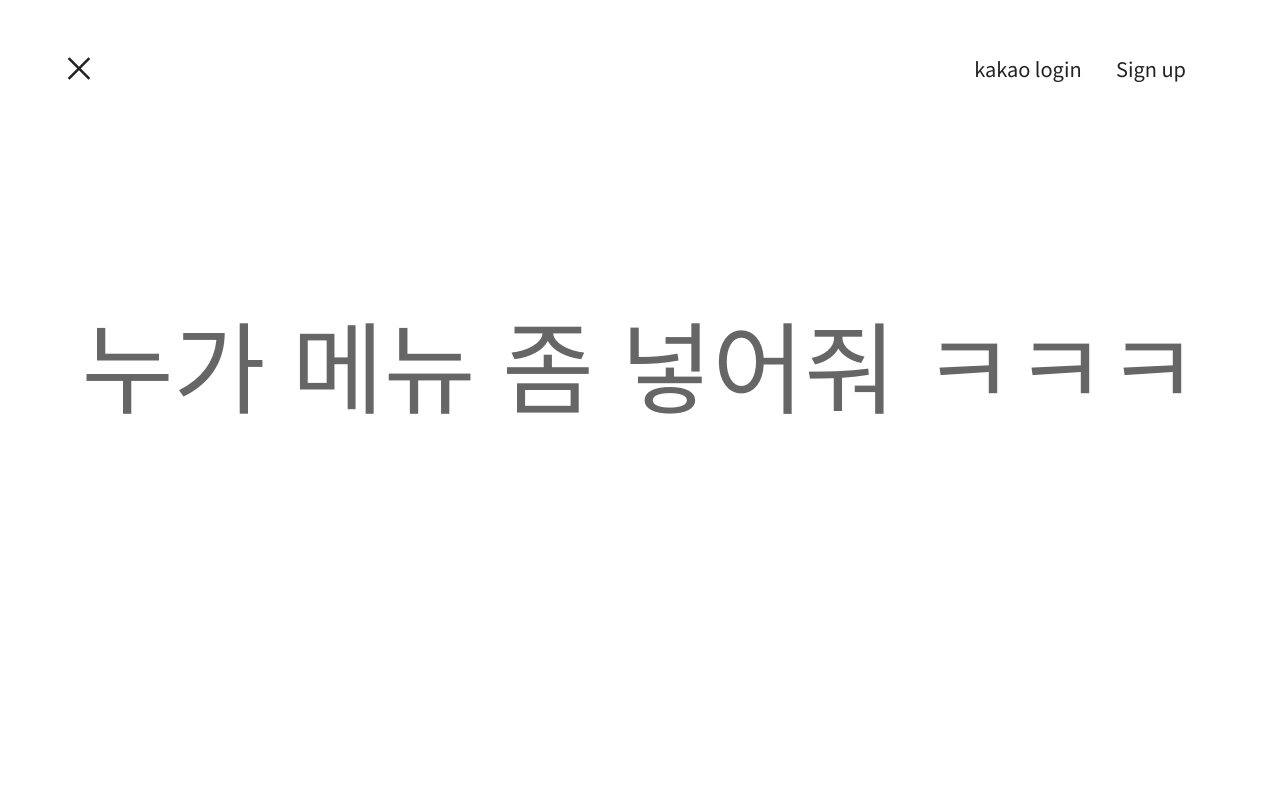
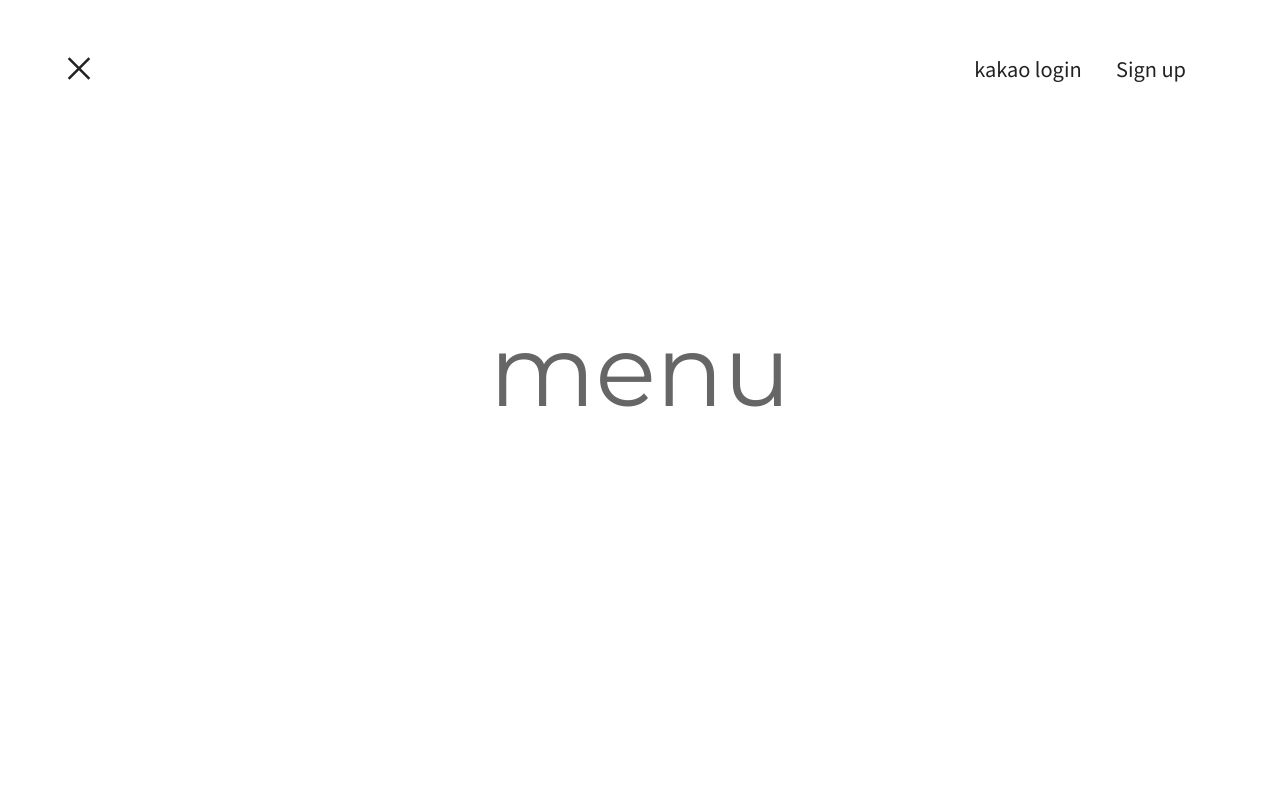
Before and after one commit to uiux1984/uiux1984.github.io, a plain HTML site: page minimal/index.html in a window 1280 px wide. Both pictures are taken after a click on the element 79 px from the left and 66 px from the top of the page. Shown: the top 799 px of the page. Drawn offline with nearby package versions, Linux system fonts and the light colour scheme; files that its build step writes are made by us from their sources.

Commit message:
Update index.html

```diff
--- a/minimal/index.html
+++ b/minimal/index.html
@@ -102,7 +102,7 @@
         <div class="btn_close">
             <i class="xi-close"></i>
         </div>
-        <p style="text-align: center; margin-top:300px;font-size: 100px;">누가 메뉴 좀 넣어줘 ㅋㅋㅋ</p>
+        <p style="text-align: center; margin-top:300px;font-size: 100px;">menu</p>
     </div>
 
     <script>
```
